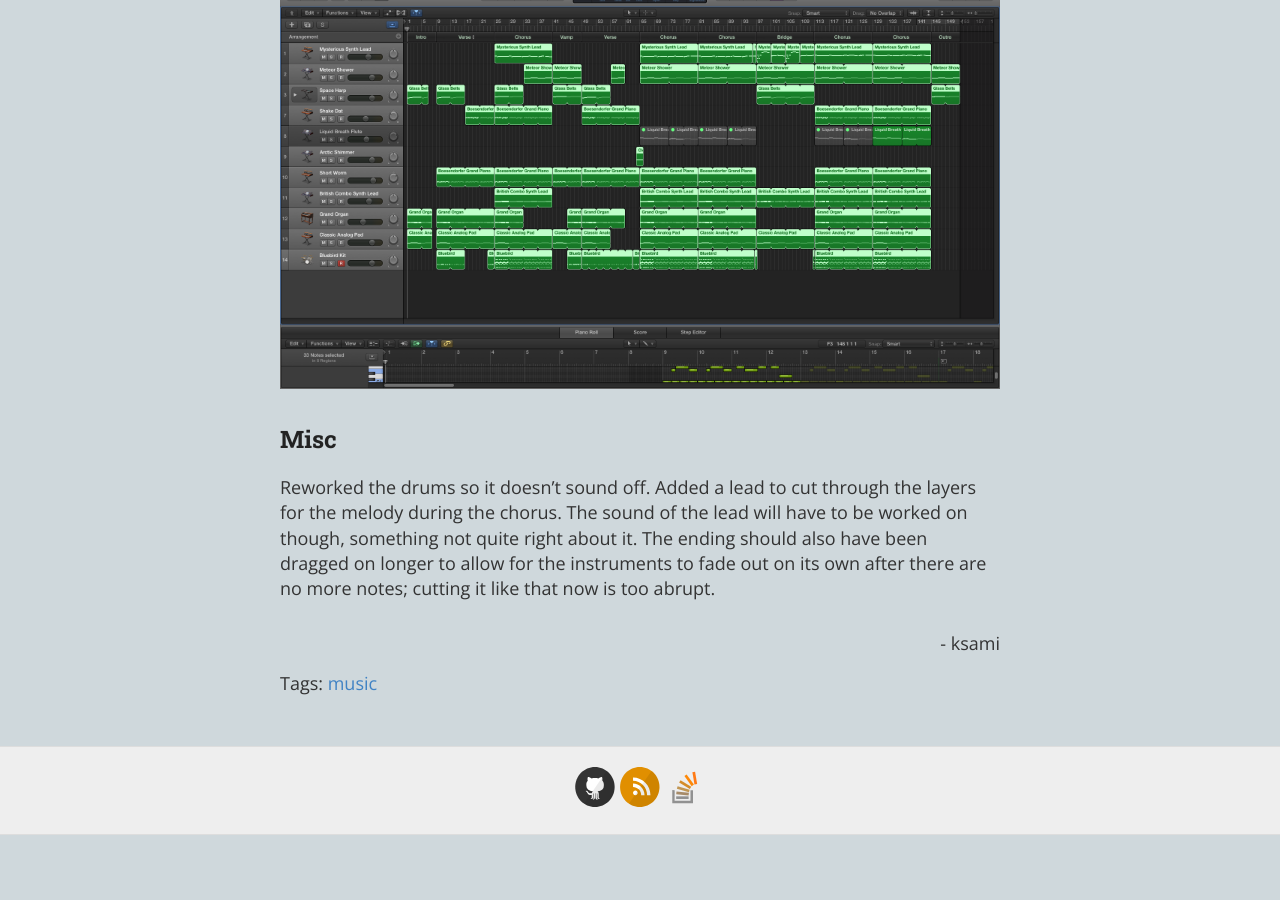
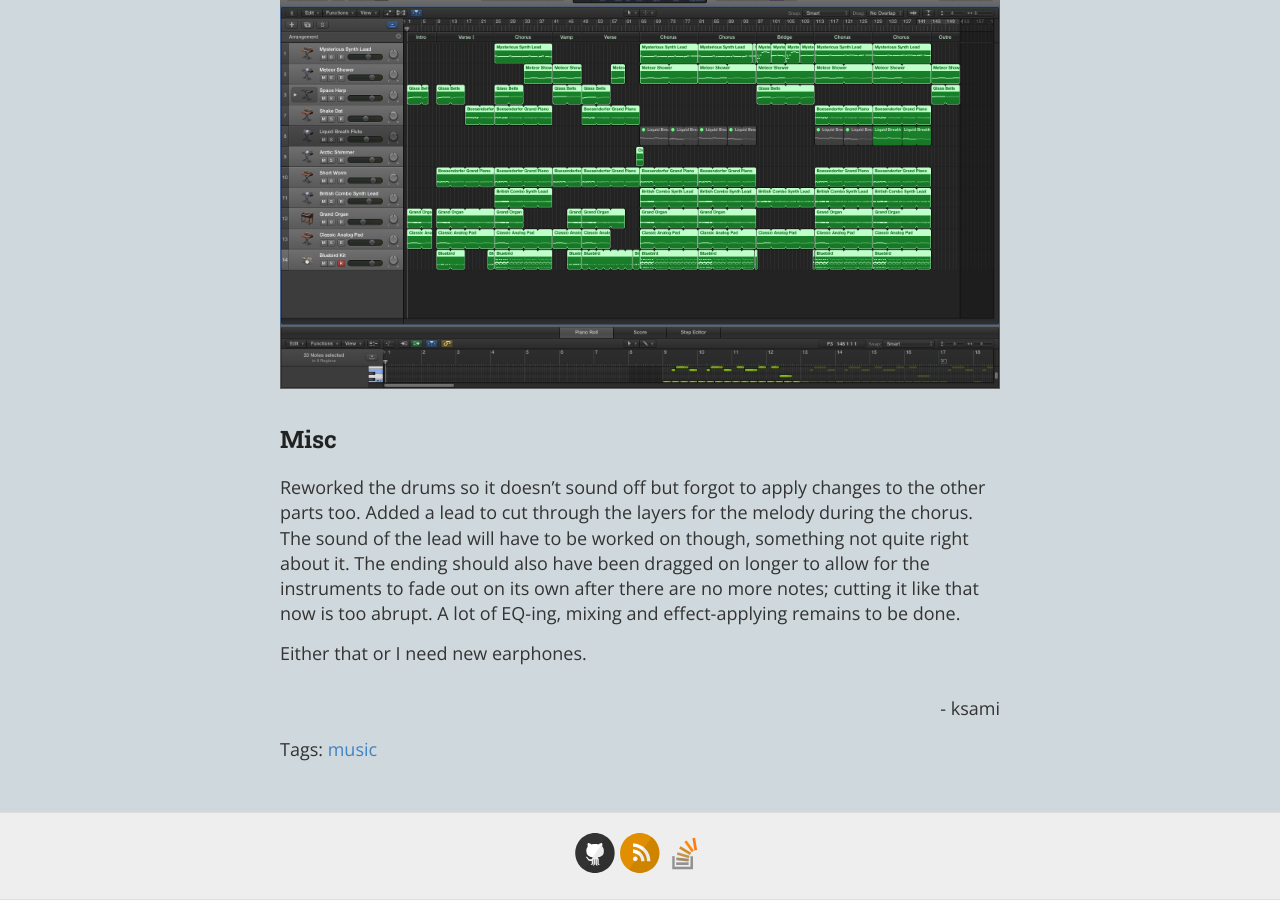
Before and after one commit to ksami/ksami.github.io, a Jekyll site: the page built from _posts/2015/09/2015-09-03-Week-4-Updates.md, in a window 1280 px wide and 900 px high, scrolled down 625 px. Built offline with Jekyll 4.4.1, drawn with Linux system fonts in a browser that asks for light colours; Markdown is read by kramdown in place of the engine named in the settings; comment, search, counter and statistics services are not loaded; before the commit the page ends 1460 px from its top, so only the background shows below that.

Commit message:
edit post

```diff
--- a/_posts/2015/09/2015-09-03-Week-4-Updates.md
+++ b/_posts/2015/09/2015-09-03-Week-4-Updates.md
@@ -14,4 +14,6 @@ Intro | Verse | Chorus | Vamp | Verse | Chorus | Chorus | Bridge | Chorus | Chor
 [![week4](../../../images/music-wk4.png)](../../../images/music-wk4.png)
 
 ## Misc
-Reworked the drums so it doesn't sound off. Added a lead to cut through the layers for the melody during the chorus. The sound of the lead will have to be worked on though, something not quite right about it. The ending should also have been dragged on longer to allow for the instruments to fade out on its own after there are no more notes; cutting it like that now is too abrupt.
+Reworked the drums so it doesn't sound off but forgot to apply changes to the other parts too. Added a lead to cut through the layers for the melody during the chorus. The sound of the lead will have to be worked on though, something not quite right about it. The ending should also have been dragged on longer to allow for the instruments to fade out on its own after there are no more notes; cutting it like that now is too abrupt. A lot of EQ-ing, mixing and effect-applying remains to be done.
+
+Either that or I need new earphones.
```
